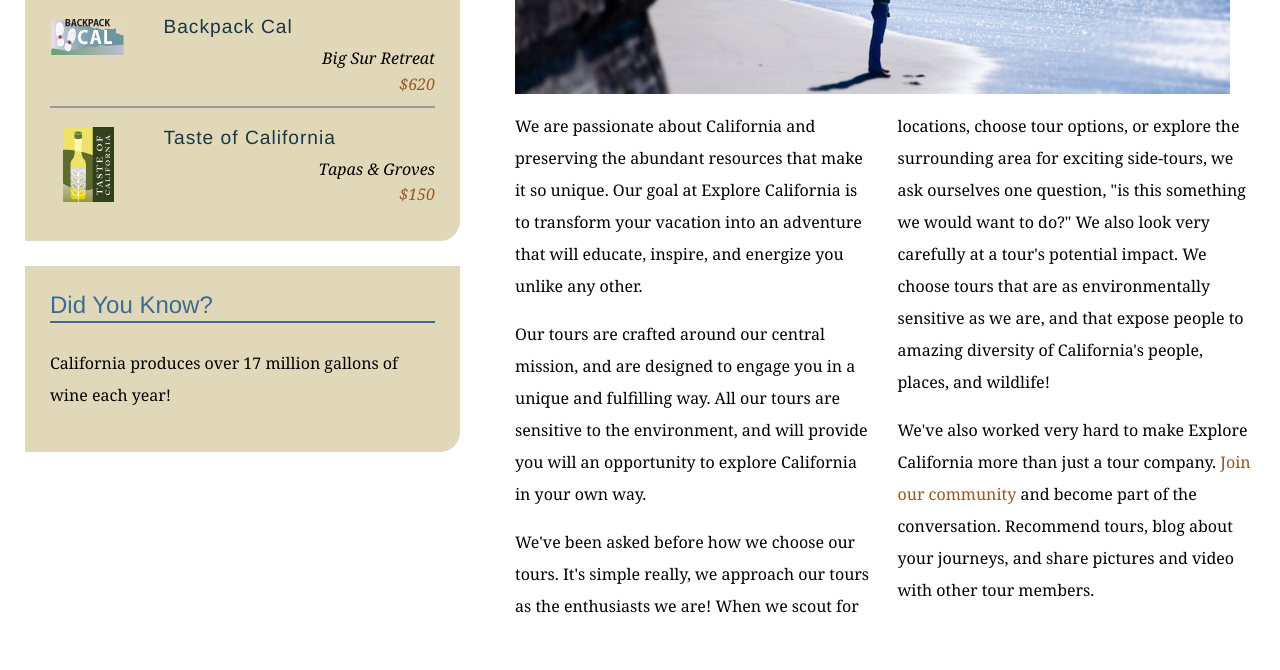
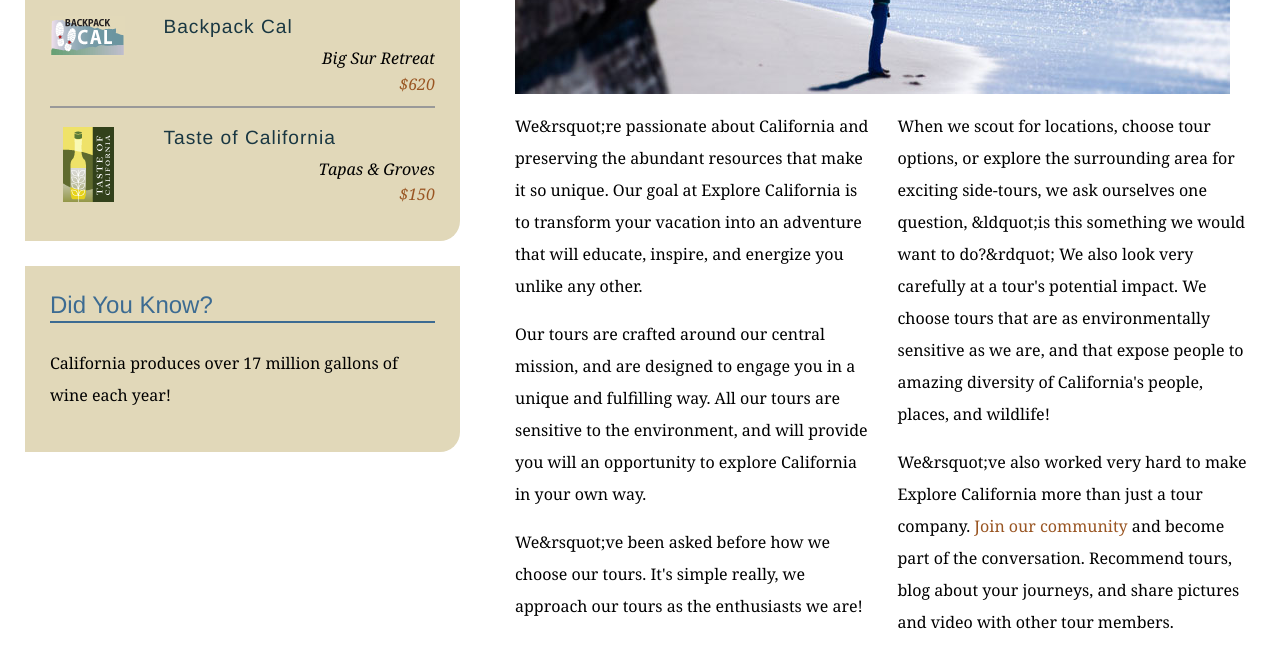
Before and after one commit to pwijsman/explore_california, a plain HTML site: page mission.html in a window 1280 px wide. Shown: the part 590-1260 px from the top of the page. Drawn offline with Linux system fonts and the light colour scheme.

Commit message:
quote changes

```diff
--- a/mission.html
+++ b/mission.html
@@ -62,10 +62,10 @@
           <h1>Who we are</h1>
           <img src="assets/images/mission_look.jpg" alt="Looking out at the Pacific" class="articleImage" />
           <div class="multiCol">
-            <p>We are passionate about California and preserving the abundant resources that make it so unique. Our goal at Explore California is to transform your vacation into an adventure that will educate, inspire, and energize you unlike any other.</p>
+            <p>We&rsquot;re passionate about California and preserving the abundant resources that make it so unique. Our goal at Explore California is to transform your vacation into an adventure that will educate, inspire, and energize you unlike any other.</p>
             <p>Our tours are crafted around our central mission, and are designed to engage you in a unique and fulfilling way. All our tours are sensitive to the environment, and will provide you will an opportunity to explore California in your own way.</p>
-            <p>We've been asked before how we choose our tours. It's simple really, we approach our tours as the enthusiasts we are! When we scout for locations, choose tour options, or explore the surrounding area for exciting side-tours, we ask ourselves one question, &quot;is this something we would want to do?&quot; We also look very carefully at a tour's potential impact. We choose tours that are as environmentally sensitive as we are, and that expose people to amazing diversity of California's people, places, and wildlife!</p>
-            <p>We've also worked very hard to make Explore California more than just a tour company. <a href="explorers/join.html">Join our community</a> and become part of the conversation. Recommend tours, blog about your journeys, and share pictures and video with other tour members.</p>
+            <p>We&rsquot;ve been asked before how we choose our tours. It's simple really, we approach our tours as the enthusiasts we are! When we scout for locations, choose tour options, or explore the surrounding area for exciting side-tours, we ask ourselves one question, &ldquot;is this something we would want to do?&rdquot; We also look very carefully at a tour's potential impact. We choose tours that are as environmentally sensitive as we are, and that expose people to amazing diversity of California's people, places, and wildlife!</p>
+            <p>We&rsquot;ve also worked very hard to make Explore California more than just a tour company. <a href="explorers/join.html">Join our community</a> and become part of the conversation. Recommend tours, blog about your journeys, and share pictures and video with other tour members.</p>
           </div>
         </div>
       </div>
```
